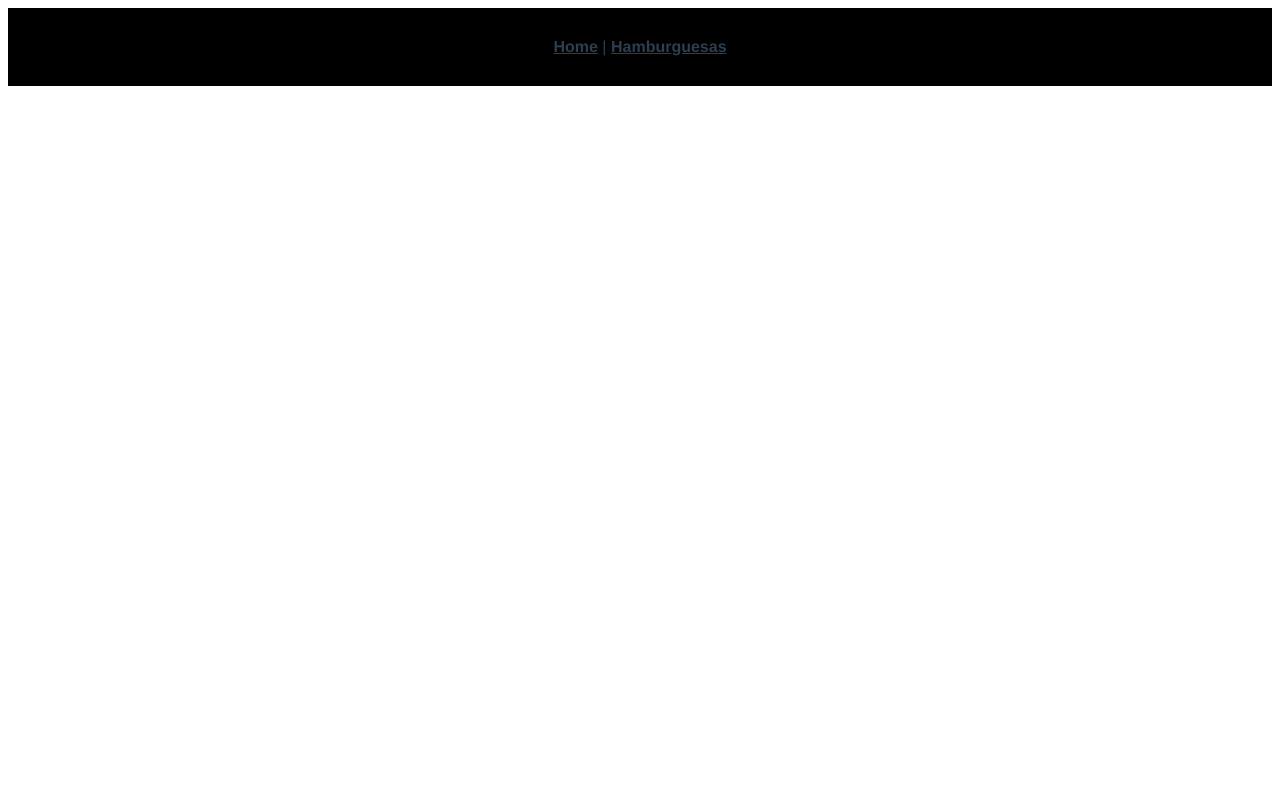
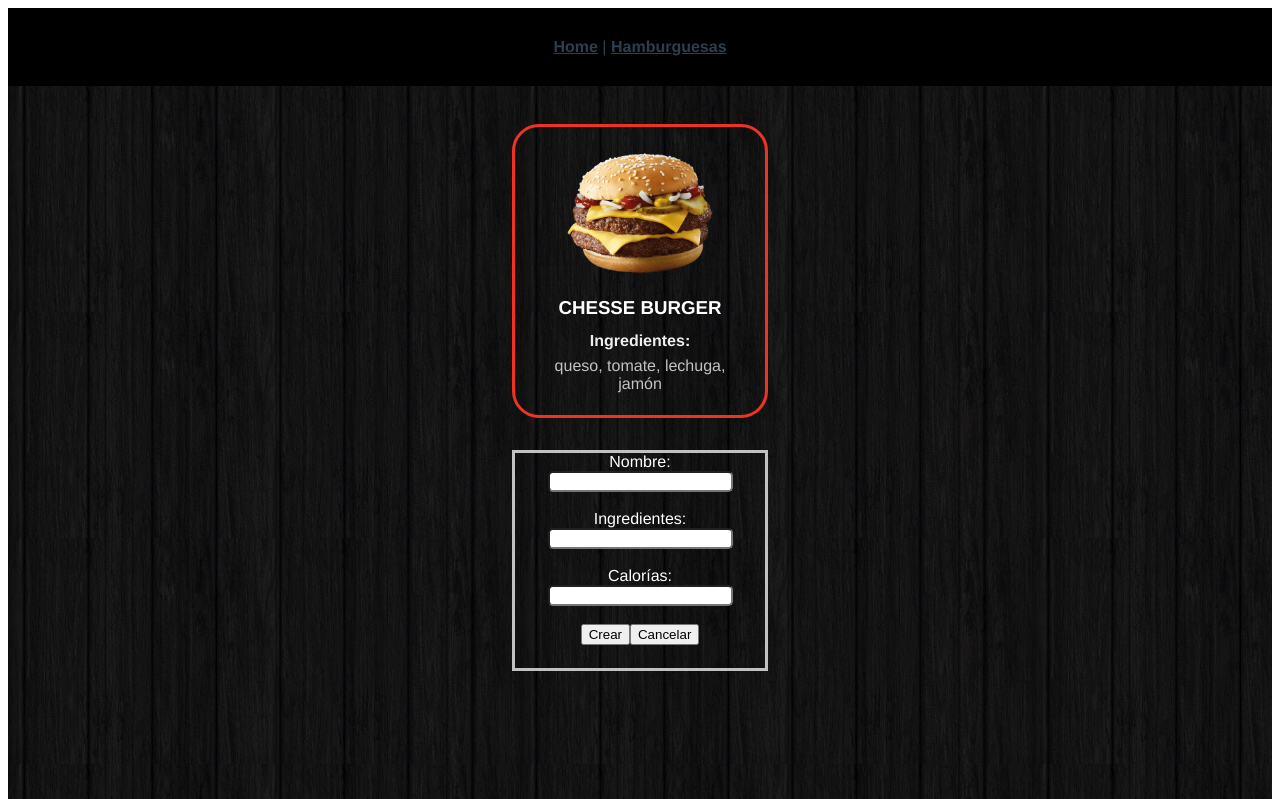
Before and after one commit to seff73/hamburguesas-front, a Vue app: page /#/hamburguesas/crear in a window 1280 px wide. Before the commit this address had no page. Shown: the top 799 px of the page. Built offline with nearby package versions, Linux system fonts and the light colour scheme.

Commit message:
create Burger module added

```diff
--- a/src/components/BurgerCard.vue
+++ b/src/components/BurgerCard.vue
@@ -31,10 +31,19 @@ export default {
     border-radius: 27px;
     cursor: pointer;
   }
+  .burger-card:hover{
+    transform: translateY(.2rem);
+    transition: transform .10s ease
+  }
 
   img {
     height: 10rem;
     margin-top: .4rem;
+  }
+  img:hover{
+    transform: translateY(-.7rem);
+    transform: scale(1.9, 1.9);
+    transition: transform .7s ease;
   }
   .contenty {
     margin: 0rem 1rem 1.4rem;
--- /dev/null
+++ b/src/components/BurgerForm.vue
@@ -0,0 +1,60 @@
+<template>
+  <div class="form-container">
+    <form v-on:submit.prevent="hello()">
+      <label for="name">Nombre:</label><br/>
+      <input type="text" name="name" v-model="newBurger.name">
+      <br/>
+      <br/>
+
+      <label for="ingredients">Ingredientes:</label><br/>
+      <input type="text" name="ingredients" v-model="newBurger.ingredients">
+      <br/>
+      <br/>
+
+      <label for="calories">Calorías:</label><br/>
+      <input type="number" name="calories" v-model="newBurger.calories">
+      <br/>
+      <br/>
+
+      <button type="submit">Crear</button>
+      <button type="cancel" v-on:click="$event => cancelar()">Cancelar</button>
+
+    </form>
+  </div>
+</template>
+
+<script>
+
+
+export default {
+    name: "BurgerForm",
+    data () {
+        return {
+            newBurger: {
+                name: "",
+                ingredients: "",
+                calories: ""
+            }
+        }
+    },
+    methods: {
+        hello() {
+            console.log('helllooo')
+        },
+        cancelar() {
+            this.$router.push('/hamburguesas')
+        }
+    }
+
+}
+</script>
+
+<style lang="css">
+  .form-container {
+    border: solid #DDDD;
+    color: #ffFf;
+  }
+  .form-container input{
+    border-radius: .3rem;
+  }
+</style>
--- a/src/router/index.js
+++ b/src/router/index.js
@@ -1,6 +1,7 @@
 import { createRouter, createWebHashHistory } from 'vue-router'
 import Home from '../views/Home.vue'
 import Burgers from '../views/Burgers.vue'
+import CreateBurger from '../views/CreateBurger.vue'
 
 const routes = [
   {
@@ -12,6 +13,11 @@ const routes = [
     path: '/hamburguesas',
     name: 'hamburguesas',
     component: Burgers
+  },
+  {
+    path: '/hamburguesas/crear',
+    name: 'crear',
+    component: CreateBurger
   }
 ]
 
--- a/src/views/Burgers.vue
+++ b/src/views/Burgers.vue
@@ -4,6 +4,7 @@
     <BackgComponent />
     <div>
       <h1 class="title-burger-view">MENU </h1>
+      <button type="button" v-on:click="$event=> createBurger()">Agregar + </button>
     </div>
     <div class="box-container">
       <BurgerCard />
@@ -22,7 +23,12 @@ import BurgerCard from '../components/BurgerCard.vue';
 
 export default {
     name: "Burgers",
-    components: { BackgComponent, BurgerCard }
+    components: { BackgComponent, BurgerCard },
+    methods: {
+      createBurger() {
+            this.$router.push('/hamburguesas/crear')
+        }
+    }
 }
 </script>
 
--- /dev/null
+++ b/src/views/CreateBurger.vue
@@ -0,0 +1,38 @@
+<template>
+  <div class="create-container">
+
+    <BurgerCard class="create-preview-card"/>
+    <BurgerForm />
+
+  </div>
+</template>
+
+<script>
+import BurgerCard from '../components/BurgerCard.vue';
+import BurgerForm from '../components/BurgerForm.vue';
+
+export default {
+  setup() {
+    return {};
+  },
+  components: { BurgerCard, BurgerForm }
+}
+</script>
+
+<style lang="css">
+  .create-container {
+    background: url(../assets/background.jpg);
+    height: 100vh;
+    padding: 3% 8%;
+    display: grid;
+    justify-content: center;
+    grid-template-rows: repeat(3, 1fr);
+    gap: 2rem;
+  }
+  .create-preview-container {
+    display: block;
+  }
+  .create-preview-card{
+    max-width: 289px;
+  }
+</style>
```
